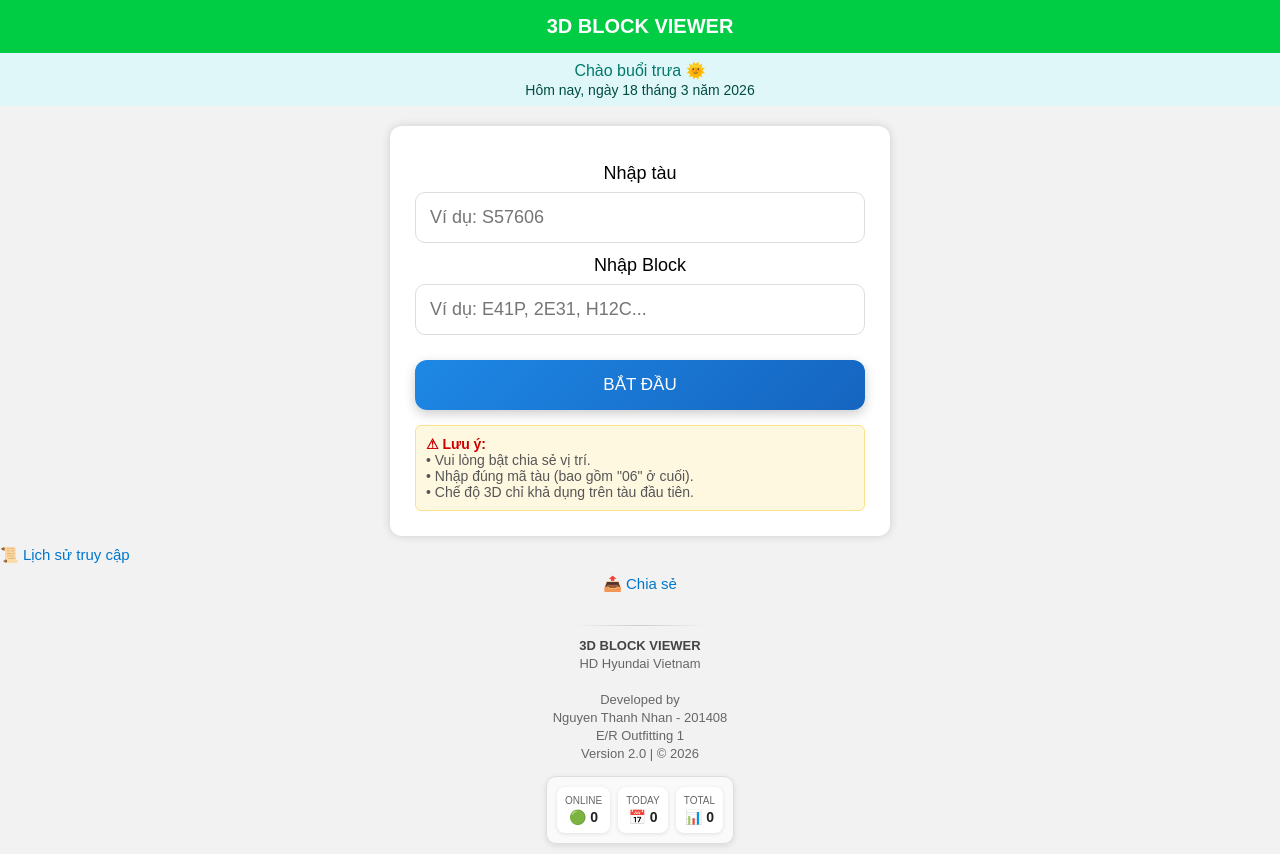
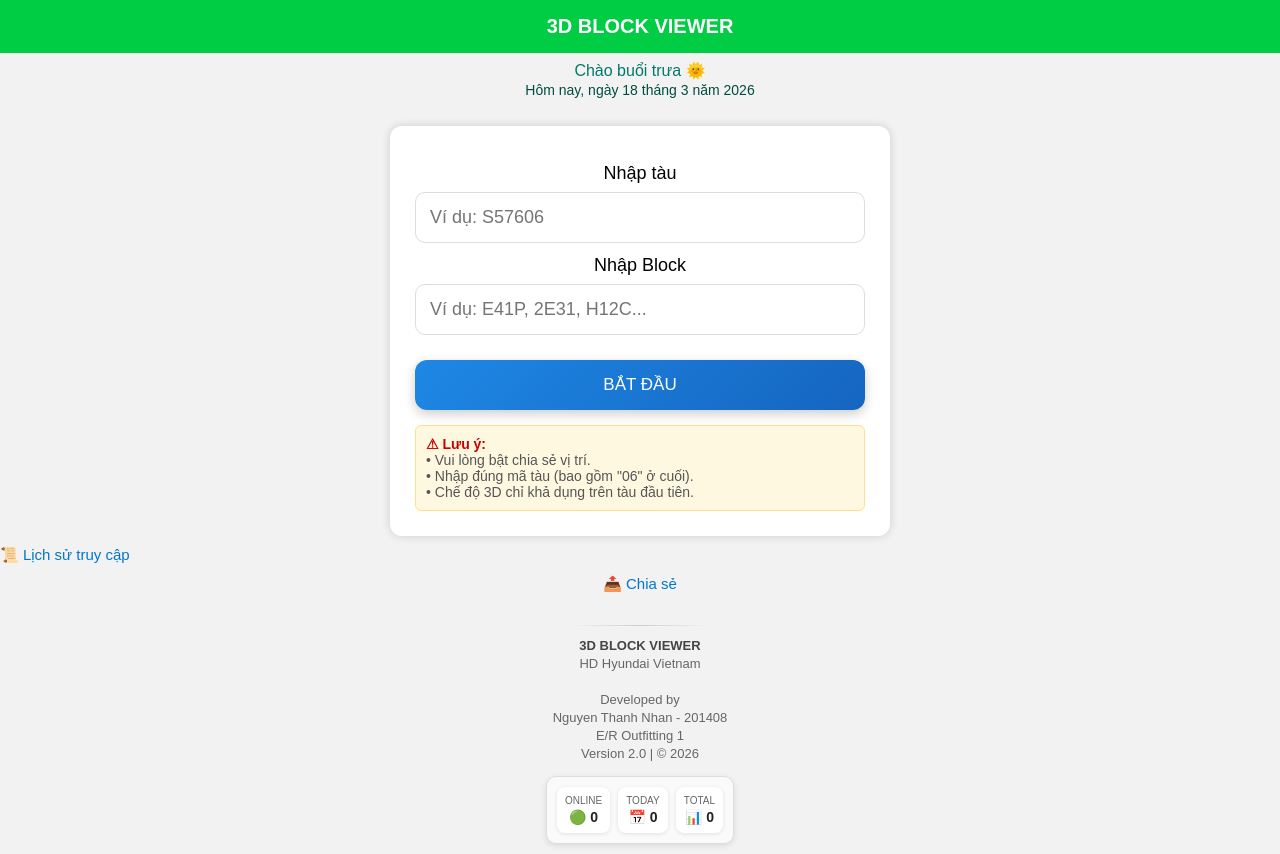
Before and after one commit to ntnhanauto-eng/block3dviewer, a plain HTML site: page index.html in a window 1280 px wide. Drawn offline with Linux system fonts and the light colour scheme; no server answers.

Commit message:
Update index.html

```diff
--- a/index.html
+++ b/index.html
@@ -492,7 +492,7 @@ HD Hyundai Vietnam
 
 3D BLOCK VIEWER
 </div>
-<div class="greeting-container" style="width:100%; text-align:center; background:#e0f7fa; color:#00796b; padding:8px 0; font-size:16px; font-weight:500;">
+<div class="greeting-container" style="width:100%; text-align:center; background:#f2f2f2; color:#00796b; padding:8px 0; font-size:16px; font-weight:500;">
   <div id="greeting">Xin chào!</div>
   <div id="currentDate" style="font-size:14px; color:#004d40; margin-top:2px;"></div>
 </div>
```
